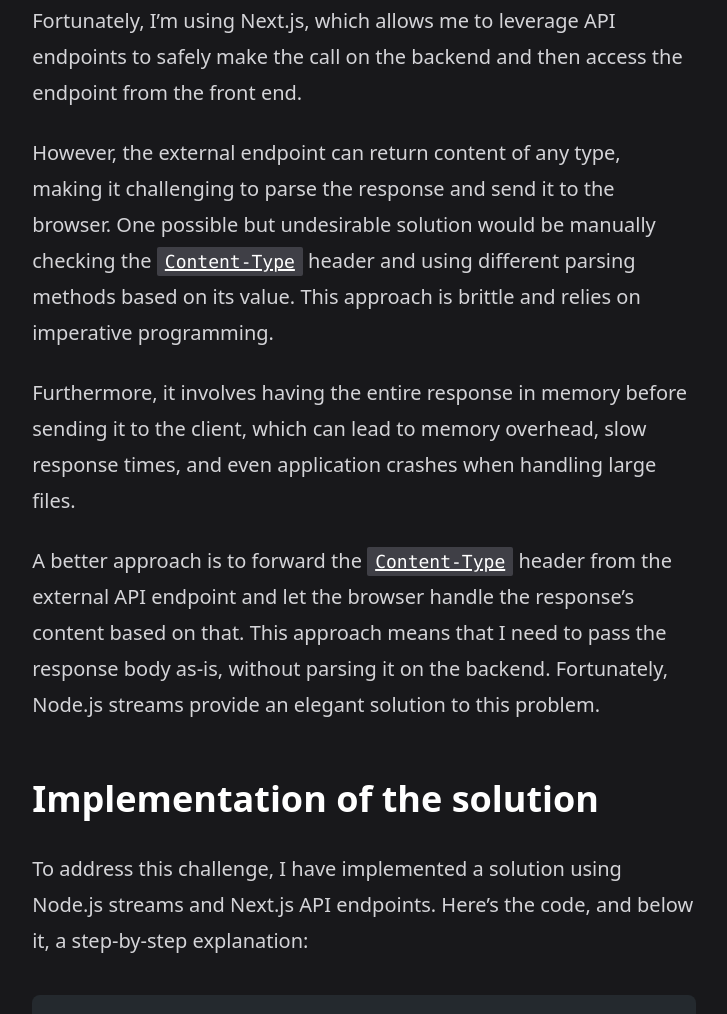
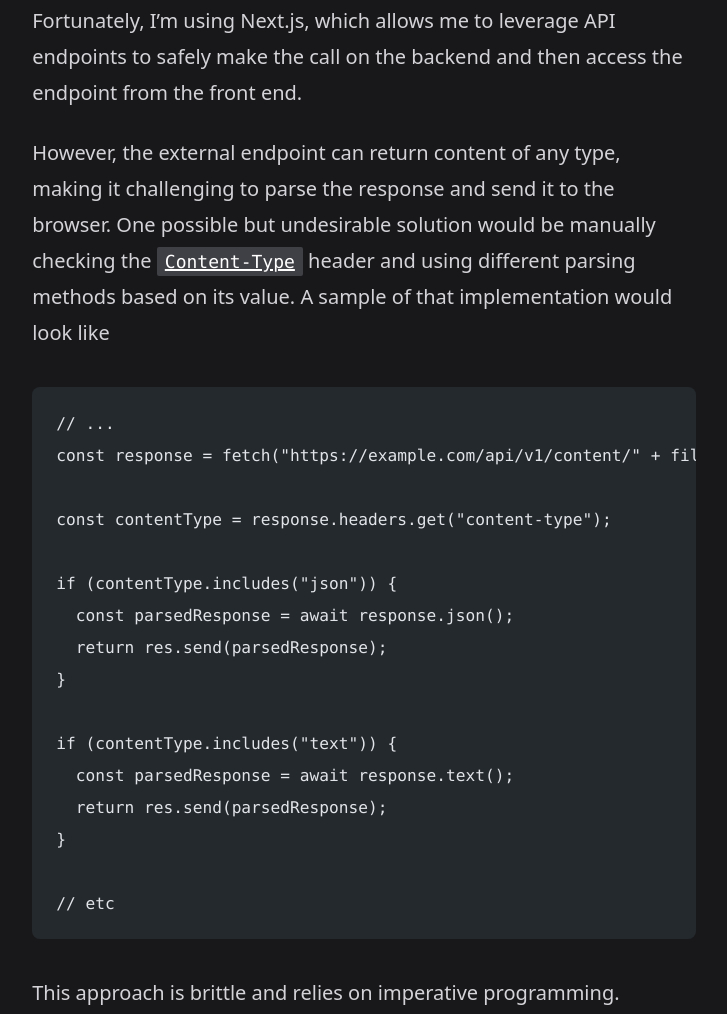
Before and after one commit to ddanielcruzz/blog.danielcruz.dev, an Astro site: page /posts/content-delivery-with-nodejs-streams in a window 1280 px wide. Shown: the part 587-1601 px from the top of the page, without its empty margins (276-1003 px from the left). Built offline with nearby package versions, Linux system fonts and the light colour scheme; Astro itself is replaced by a stand-in of ours; some packages are replaced by stand-ins of ours; code samples lack their colours.

Commit message:
make problem clearer

````diff
--- a/src/content/posts/content-delivery-with-nodejs-streams.md
+++ b/src/content/posts/content-delivery-with-nodejs-streams.md
@@ -11,7 +11,28 @@ In a project I'm currently working on, I have an API endpoint that retrieves the
 
 Fortunately, I'm using Next.js, which allows me to leverage API endpoints to safely make the call on the backend and then access the endpoint from the front end.
 
-However, the external endpoint can return content of any type, making it challenging to parse the response and send it to the browser. One possible but undesirable solution would be manually checking the [`Content-Type`](https://developer.mozilla.org/en-US/docs/Web/HTTP/Headers/Content-Type) header and using different parsing methods based on its value. This approach is brittle and relies on imperative programming.
+However, the external endpoint can return content of any type, making it challenging to parse the response and send it to the browser. One possible but undesirable solution would be manually checking the [`Content-Type`](https://developer.mozilla.org/en-US/docs/Web/HTTP/Headers/Content-Type) header and using different parsing methods based on its value. A sample of that implementation would look like
+
+```ts
+// ...
+const response = fetch("https://example.com/api/v1/content/" + file);
+
+const contentType = response.headers.get("content-type");
+
+if (contentType.includes("json")) {
+  const parsedResponse = await response.json();
+  return res.send(parsedResponse);
+}
+
+if (contentType.includes("text")) {
+  const parsedResponse = await response.text();
+  return res.send(parsedResponse);
+}
+
+// etc
+```
+
+This approach is brittle and relies on imperative programming.
 
 Furthermore, it involves having the entire response in memory before sending it to the client, which can lead to memory overhead, slow response times, and even application crashes when handling large files.
 
````
